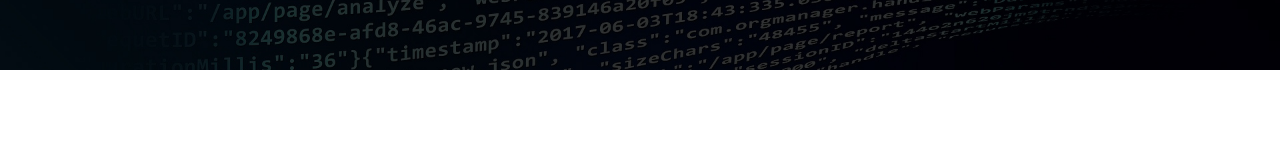
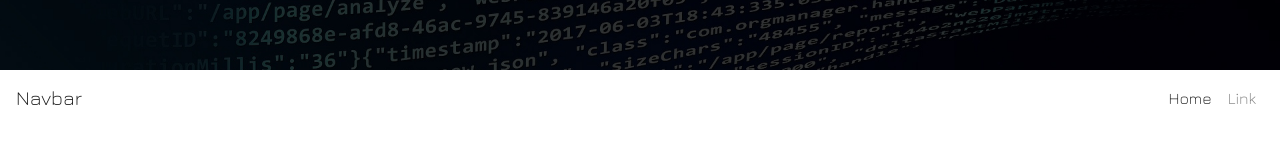
Before and after one commit to thanush96/MERN_Blog_Client, a React (Create React App) app: page / in a window 1280 px wide. Shown: the part 330-474 px from the top of the page. Built offline with nearby package versions, Linux system fonts and the light colour scheme.

Commit message:
Step 2 : Add Navigation bar with bootstrap

```diff
--- a/src/App.js
+++ b/src/App.js
@@ -2,11 +2,13 @@
 import './App.css';
 import 'bootstrap/dist/css/bootstrap.min.css'
 import Header from './components/layouts/Header';
+import Navbar from './components/layouts/Navbar';
 
 function App() {
   return (
     <div className="App">
       <Header/>
+      <Navbar/>
     </div>
   );
 }
--- /dev/null
+++ b/src/components/layouts/Navbar.js
@@ -0,0 +1,27 @@
+import React from 'react'
+
+const Navbar = () => {
+    return (
+        <div>
+            <nav class="navbar navbar-expand-lg navbar-light">
+                <a class="navbar-brand" href="#">Navbar</a>
+                <button class="navbar-toggler" type="button" data-toggle="collapse" data-target="#navbarSupportedContent" aria-controls="navbarSupportedContent" aria-expanded="false" aria-label="Toggle navigation">
+                    <span class="navbar-toggler-icon"></span>
+                </button>
+
+                <div class="collapse navbar-collapse" id="navbarSupportedContent">
+                    <ul class="navbar-nav ml-auto">
+                        <li class="nav-item active">
+                            <a class="nav-link" href="#">Home <span class="sr-only">(current)</span></a>
+                        </li>
+                        <li class="nav-item">
+                            <a class="nav-link" href="#">Link</a>
+                        </li>
+                    </ul>
+                </div>
+            </nav>
+        </div>
+    );
+};
+
+export default Navbar;
```
Also changed, not shown: src/components/layouts/Header.js (+7 -8 lines).
